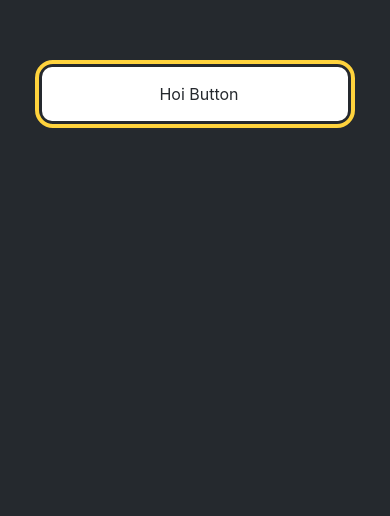
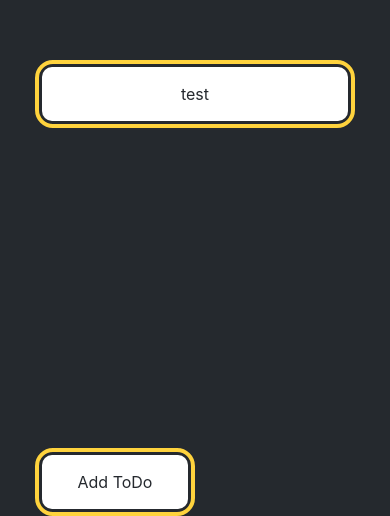
Before and after one commit to Shane-sama/ToDo_0120, a React Native app in the folder ToDo_App_0120/: screen / in a window 390 px wide. Shown: the part 328-844 px from the top of the page. Built offline with nearby package versions, Linux system fonts and the light colour scheme.

Commit message:
"Add ToDo Button" hinzugefügt
"Add ToDo Button" hinzugefügt

```diff
--- a/ToDo_App_0120/App.js
+++ b/ToDo_App_0120/App.js
@@ -8,7 +8,8 @@ export default function App() {
   return (
     <View style={styles.container}>
       <View style={styles.footerContainer}>
-        <Button theme="primary" label="Hoi Button" />
+        <Button theme="primary" label="test" />
+        <Button theme="add" label="Add ToDo" />
       </View>
       <StatusBar style="auto" />
     </View>
--- a/ToDo_App_0120/components/Button.js
+++ b/ToDo_App_0120/components/Button.js
@@ -14,12 +14,29 @@ export default function Button({ label, theme }) {
                     <FontAwesome
                         size={18}
                         color="#25292e"
-                        style={styles.buttonIcon}
                     />
                 <Text style={[styles.buttonLabel, { color: "#25292e" }]}>{label}</Text>
                 </Pressable>
             </View>
         );
+    }
+    else if(theme==="add") {
+      return (
+        <View
+        style={[styles.buttonContainerAdd, { borderWidth: 4, borderColor: "#ffd33d", borderRadius: 18 }]}
+        >
+            <Pressable
+            style={[styles.buttonAdd, { backgroundColor: "#fff" }]}
+            onPress={() => alert('hmm...')}
+            >
+                <FontAwesome
+                    size={18}
+                    color="#25292e"
+                />
+            <Text style={[styles.buttonLabel, { color: "#25292e" }]}>{label}</Text>
+            </Pressable>
+        </View>
+    );
     }
     return (
         <View style={styles.buttonContainer}>
@@ -39,6 +56,16 @@ const styles = StyleSheet.create({
     justifyContent: 'center',
     padding: 3,
   },
+  buttonContainerAdd: {
+    width: 160,
+    height: 68,
+    marginHorizontal: 20,
+    alignItems: 'bottom',
+    justifyContent: 'left',
+    padding: 3,
+    position: 'fixed',
+    bottom: 0,
+  },
   button: {
     borderRadius: 10,
     width: '100%',
@@ -47,8 +74,13 @@ const styles = StyleSheet.create({
     justifyContent: 'center',
     flexDirection: 'row',
   },
-  buttonIcon: {
-    paddingRight: 8,
+  buttonAdd: {
+    borderRadius: 10,
+    width: '100%',
+    height: '100%',
+    alignItems: 'center',
+    justifyContent: 'center',
+    flexDirection: 'row',
   },
   buttonLabel: {
     color: '#fff',
```
